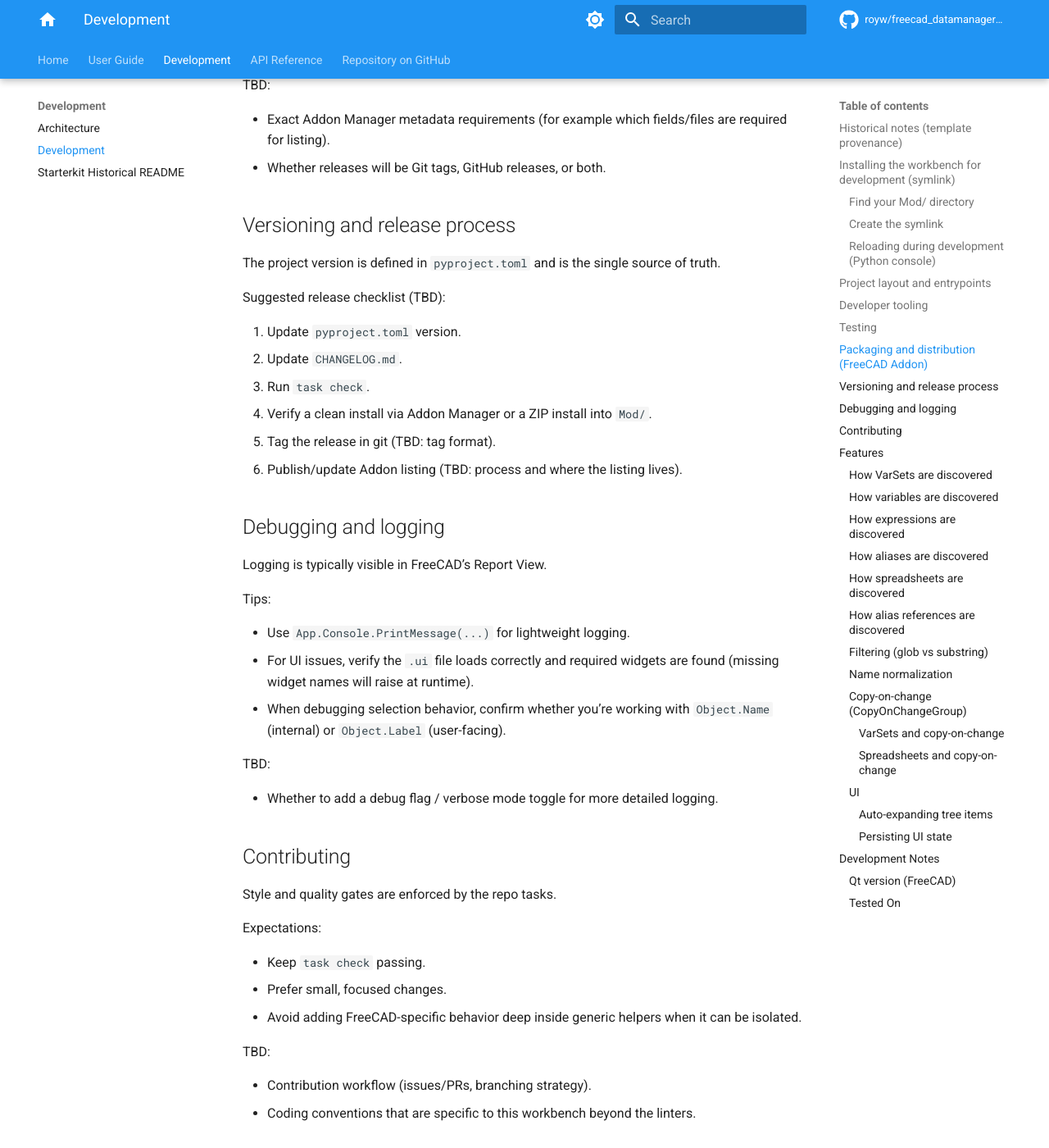
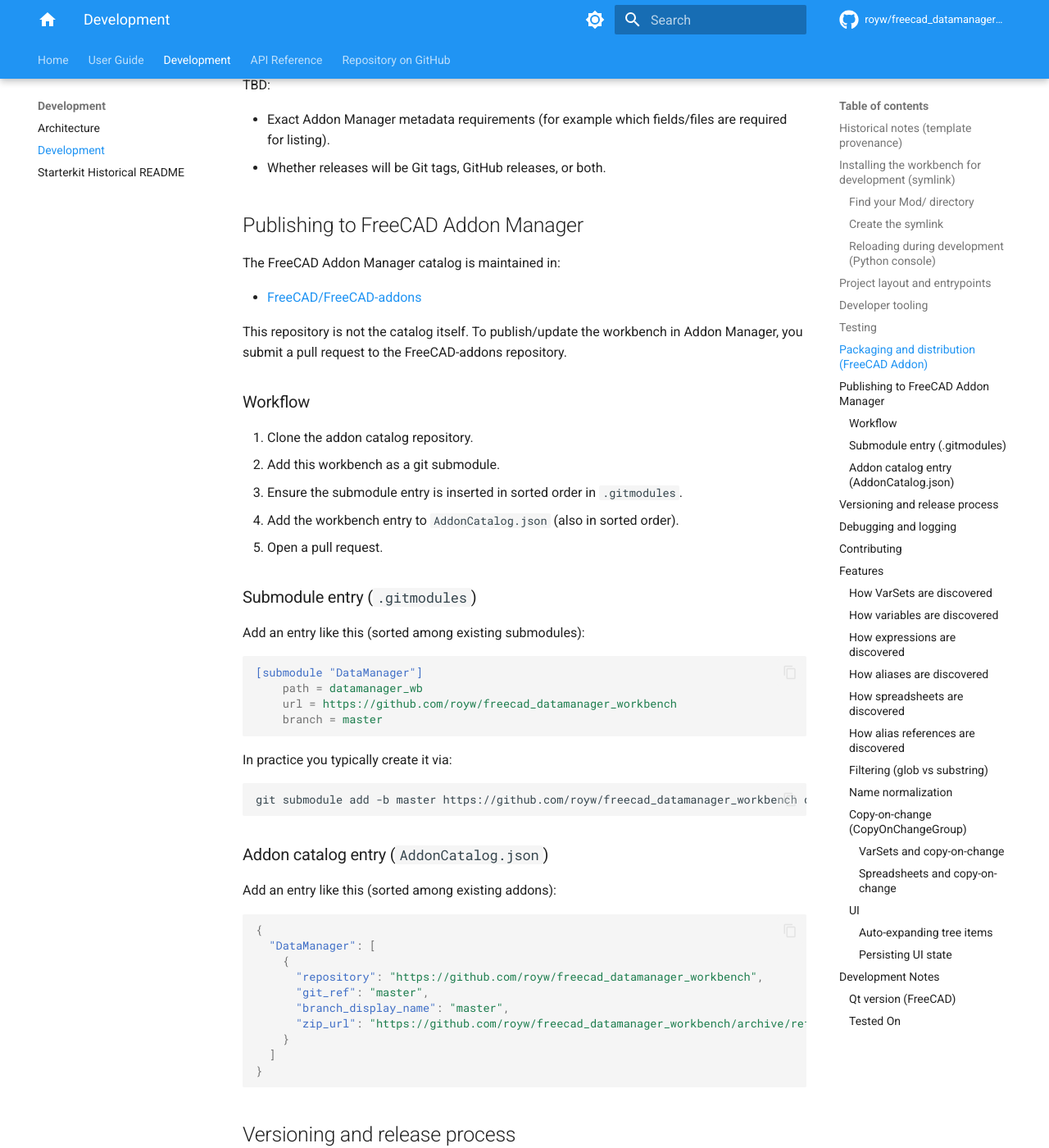
Before and after one commit to royw/freecad_datamanager_workbench, an MkDocs documentation site: the page built from docs/development.md, in a window 1280 px wide and 1400 px high, scrolled down 3682 px. Shown: the whole window at 82% size. Built offline with MkDocs 1.6.1 and Material for MkDocs 9.7.7, drawn with Linux system fonts in a browser that asks for light colours; comment, search, counter and statistics services are not loaded.

Commit message:
Docs: add Addon Manager publishing workflow

````diff
--- a/docs/development.md
+++ b/docs/development.md
@@ -127,6 +127,56 @@
 
 - Exact Addon Manager metadata requirements (for example which fields/files are required for listing).
 - Whether releases will be Git tags, GitHub releases, or both.
+
+## Publishing to FreeCAD Addon Manager
+
+The FreeCAD Addon Manager catalog is maintained in:
+
+- [FreeCAD/FreeCAD-addons](https://github.com/FreeCAD/FreeCAD-addons/)
+
+This repository is not the catalog itself. To publish/update the workbench in Addon Manager, you submit a pull request to the FreeCAD-addons repository.
+
+### Workflow
+
+1. Clone the addon catalog repository.
+1. Add this workbench as a git submodule.
+1. Ensure the submodule entry is inserted in sorted order in `.gitmodules`.
+1. Add the workbench entry to `AddonCatalog.json` (also in sorted order).
+1. Open a pull request.
+
+### Submodule entry (`.gitmodules`)
+
+Add an entry like this (sorted among existing submodules):
+
+```ini
+[submodule "DataManager"]
+    path = datamanager_wb
+    url = https://github.com/royw/freecad_datamanager_workbench
+    branch = master
+```
+
+In practice you typically create it via:
+
+```sh
+git submodule add -b master https://github.com/royw/freecad_datamanager_workbench datamanager_wb
+```
+
+### Addon catalog entry (`AddonCatalog.json`)
+
+Add an entry like this (sorted among existing addons):
+
+```json
+{
+  "DataManager": [
+    {
+      "repository": "https://github.com/royw/freecad_datamanager_workbench",
+      "git_ref": "master",
+      "branch_display_name": "master",
+      "zip_url": "https://github.com/royw/freecad_datamanager_workbench/archive/refs/heads/master.zip"
+    }
+  ]
+}
+```
 
 ## Versioning and release process
 
````
